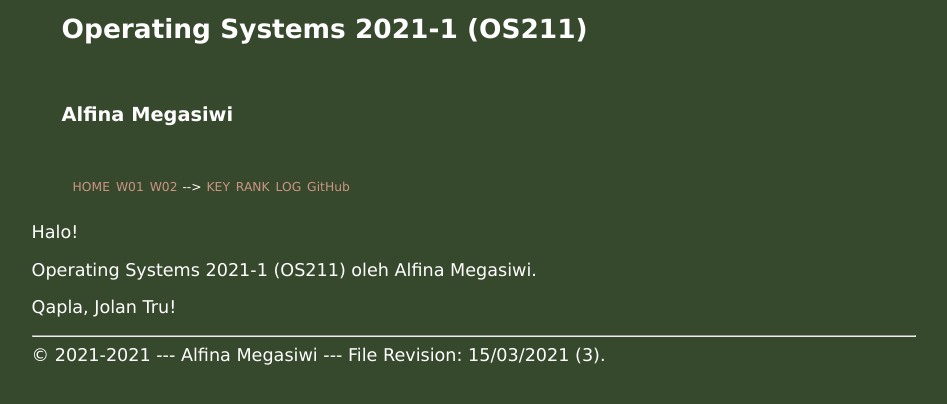
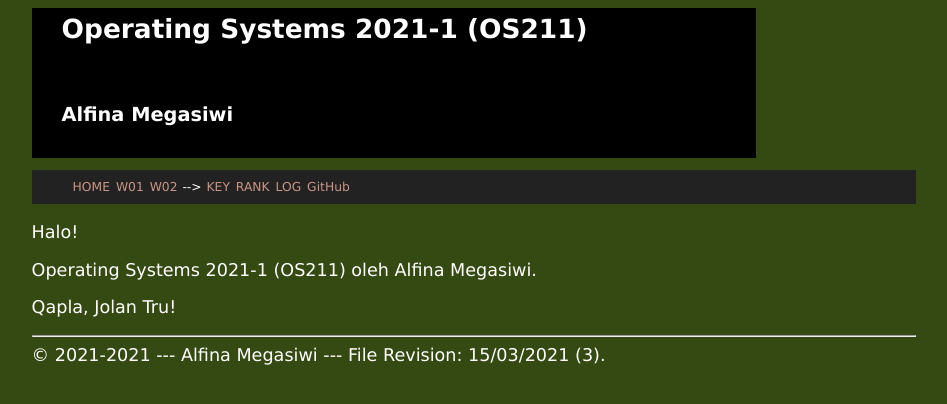
Before and after one commit to alfina-megasiwi/os211, a Jekyll site: the page built from index.md, in a window 1280 px wide. Shown: the top 404 px of the page, without its empty margins (166-1113 px from the left). Built offline with Jekyll 4.4.1, drawn with Linux system fonts in a browser that asks for light colours.

Commit message:
layout change2

```diff
--- a/assets/css/style.css
+++ b/assets/css/style.css
@@ -4,18 +4,18 @@
  "Mike Dane", "w3schools", et al.
  */
 
-/* .backclass {
+.backclass {
   background-image:url(/assets/images/default.png)
-} */
+}
 
 .plainclass {
   color:            white;
-  background-color: #37492d;
+  background-color: #001030;
 }
 
 .plainclass1 {
   color:            white;
-  background-color: #37492d;
+  background-color: #354a12;
 }
 
 .container {
@@ -40,7 +40,7 @@
 .column {
   float:            left;
   display:          inline-block;
-  background:       #37492d;
+  background:       #000000;
   height:           130px;
   width:            100%;
   padding-top:      10px;
@@ -111,7 +111,7 @@
 }
 
 .navbar {
-  background-color: #37492d;
+  background-color: #222222;
   color:            #FFFFFF;
   font-size:        0.7em;
 }
@@ -128,7 +128,7 @@
 }
 
 .navbar ul li a:hover {
-  background:       #c99585;
+  background:       rgb(40, 146, 40);
   color:            #CCCCCC;
   font-size:        1em;
   font-weight:      bold;
```
Also changed, not shown: assets/images/default.png (added).
